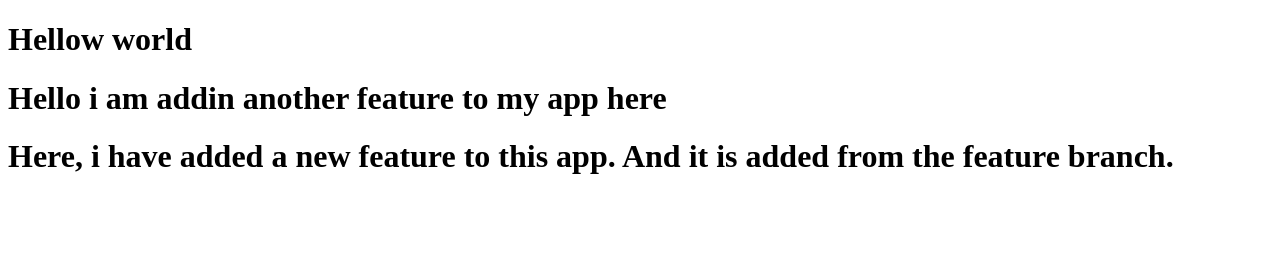
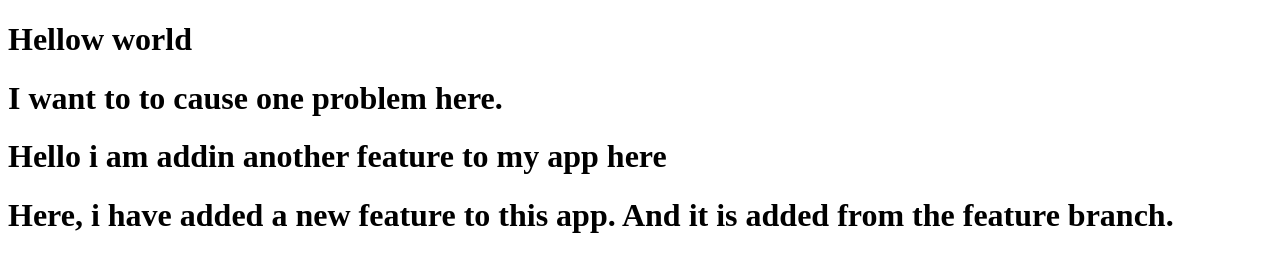
Before and after one commit to tescomatic/abroad, a plain HTML site: page index.html in a window 1280 px wide. Drawn offline with Linux system fonts and the light colour scheme.

Commit message:
Trying to cause conflict

```diff
--- a/index.html
+++ b/index.html
@@ -7,6 +7,7 @@
 </head>
 <body>
     <h1>Hellow world</h1>
+    <h1>I want to to cause one problem here.</h1>
     <h1>Hello i am addin another feature to my app here</h1>
     <h1>Here, i have added a new feature to this app. And it is added from the feature branch.</h1>
 </body>
```
